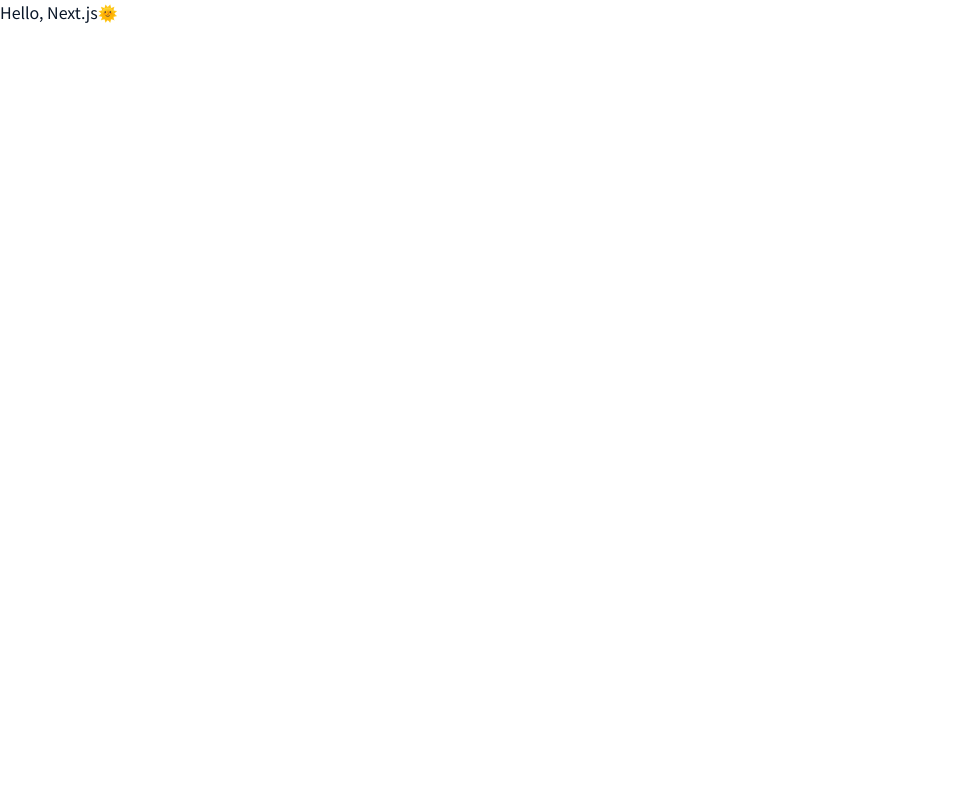
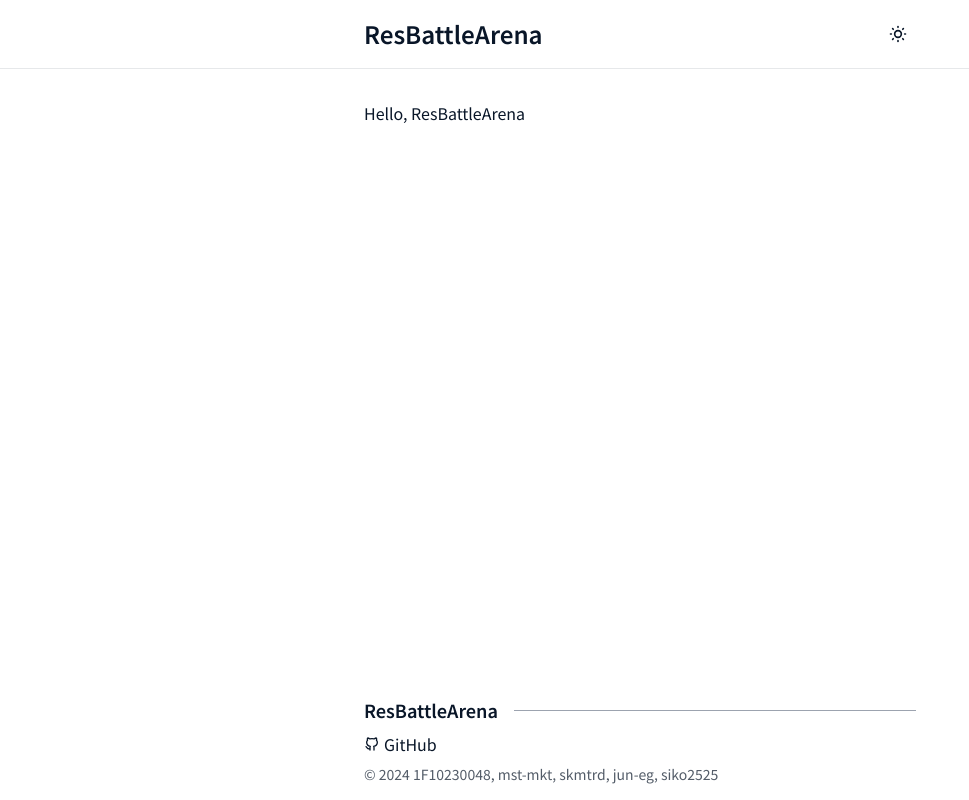
Before and after one commit to gotsteven/resbattle-arena, a Next.js app: page / in a window 1280 px wide. Shown: the whole page, without its empty margins (0-969 px from the left). Built offline with nearby package versions, Linux system fonts and the light colour scheme.

Commit message:
add: layout component

```diff
--- a/src/app/layout.tsx
+++ b/src/app/layout.tsx
@@ -1,3 +1,4 @@
+import { Layout } from '@/layouts/Layout'
 import type { Metadata } from 'next'
 import { Noto_Sans_JP } from 'next/font/google'
 import type { ReactNode } from 'react'
@@ -25,7 +26,7 @@
           'scrollbar-thin scrollbar-thumb-background-200 scrollbar-thumb-rounded-full scrollbar-track-transparent',
         )}
       >
-        {children}
+        <Layout>{children}</Layout>
       </body>
     </html>
   )
--- a/src/app/page.tsx
+++ b/src/app/page.tsx
@@ -1,12 +1,7 @@
-import { ThemeIcon } from '@/components/ThemeButton'
+import { PROJECT_NAME } from '@/constants/project'
 
 const Home = () => {
-  return (
-    <main className="bg-background text-foreground">
-      Hello, Next.js
-      <ThemeIcon />
-    </main>
-  )
+  return <div className="bg-background text-foreground">Hello, {PROJECT_NAME}</div>
 }
 
 export default Home
--- a/src/components/ThemeButton.tsx
+++ /dev/null
@@ -1,13 +0,0 @@
-'use client'
-
-import { useTheme } from '@/hooks/useTheme'
-
-export const ThemeIcon = () => {
-  const [theme, toggleTheme] = useTheme()
-
-  return (
-    <button type="button" onClick={toggleTheme}>
-      {theme === 'light' ? '🌞' : '🌜'}
-    </button>
-  )
-}
--- /dev/null
+++ b/src/components/ui/IconButton.tsx
@@ -0,0 +1,35 @@
+import type { Icon } from '@tabler/icons-react'
+import type { FC, JSX } from 'react'
+import { twMerge } from 'tailwind-merge'
+
+type IconButtonProps = {
+  icon: Icon
+  label?: string
+  iconPosition?: 'left' | 'right'
+  size?: number
+  iconClassName?: string
+} & Omit<JSX.IntrinsicElements['button'], 'children'>
+
+export const IconButton: FC<IconButtonProps> = ({
+  label,
+  size,
+  icon: Icon,
+  iconPosition,
+  iconClassName,
+  ...props
+}) => (
+  <button
+    type="button"
+    {...props}
+    className={twMerge(
+      iconPosition === 'right' && 'flex-row-reverse',
+      'flex w-fit items-center justify-center gap-x-2 rounded-md bg-background-50 p-2 transition-colors',
+      'hover:bg-background-100 focus:outline-none focus-visible:ring-2 focus-visible:ring-accent focus-visible:ring-offset-2 focus-visible:ring-offset-background',
+      'disabled:hover:bg-background-50 disabled:text-foreground-500',
+      props.className,
+    )}
+  >
+    <Icon size={size ?? 20} className={iconClassName} />
+    {label}
+  </button>
+)
--- /dev/null
+++ b/src/constants/project.ts
@@ -0,0 +1,9 @@
+export const PROJECT_ID = 'resbattle-arena'
+export const PROJECT_NAME = 'ResBattleArena'
+export const PROJECT_AUTHOR = ['1F10230048', 'mst-mkt', 'skmtrd', 'jun-eg', 'siko2525'] as const
+export const PROJECT_OWNER = '1F10230048'
+export const PROJECT_REPOSITORY_URL = `https://github.com/${PROJECT_OWNER}/${PROJECT_ID}` as const
+export const PROJECT_LINKS = [
+  PROJECT_REPOSITORY_URL,
+  // ...add more links
+] as const
--- /dev/null
+++ b/src/layouts/Layout.tsx
@@ -0,0 +1,13 @@
+import type { ReactNode } from 'react'
+import { Footer } from './components/Footer'
+import { Header } from './components/Header'
+
+export const Layout = ({ children }: { children: ReactNode }) => (
+  <div className="flex min-h-svh flex-col gap-y-8">
+    <Header />
+    <main className="mx-auto flex w-full max-w-max-content grow flex-col gap-y-8 px-6">
+      {children}
+    </main>
+    <Footer />
+  </div>
+)
--- /dev/null
+++ b/src/layouts/components/Footer.tsx
@@ -0,0 +1,52 @@
+import {
+  type Icon,
+  IconBrandGithub,
+  IconBrandTwitter,
+  IconBrandX,
+  IconLink,
+} from '@tabler/icons-react'
+import { PROJECT_AUTHOR, PROJECT_LINKS, PROJECT_NAME } from '../../constants/project'
+
+type UrlInfo = {
+  icon: Icon
+  label: string
+  url: string
+}
+
+const getLinkIcon = (url: string) => {
+  if (url.startsWith('https://github.com')) {
+    return { icon: IconBrandGithub, label: 'GitHub', url }
+  }
+  if (url.startsWith('https://twitter.com')) {
+    return { icon: IconBrandTwitter, label: 'Twitter', url }
+  }
+  if (url.startsWith('https://x.com')) {
+    return { icon: IconBrandX, label: 'X', url }
+  }
+  return { icon: IconLink, label: url, url }
+}
+
+export const Footer = () => (
+  <footer className="mx-auto flex w-full max-w-max-content flex-col gap-y-2 px-6 py-4">
+    <div className="flex w-full items-center gap-x-4">
+      <p className="font-bold text-lg">{PROJECT_NAME}</p>
+      <div className="h-[1px] grow bg-gray-400" />
+    </div>
+    <ul>
+      <li>
+        {PROJECT_LINKS.map(getLinkIcon).map((url) => (
+          <a
+            key={url.label}
+            href={url.url}
+            className="flex items-center gap-x-1 transition-colors hover:text-accent"
+          >
+            <url.icon size={16} /> {url.label}
+          </a>
+        ))}
+      </li>
+    </ul>
+    <p className="text-foreground-300 text-sm">
+      &copy; {new Date().getFullYear()} {PROJECT_AUTHOR.join(', ')}
+    </p>
+  </footer>
+)
--- /dev/null
+++ b/src/layouts/components/Header.tsx
@@ -0,0 +1,14 @@
+import { PROJECT_NAME } from '@/constants/project'
+import Link from 'next/link'
+import { ThemeIcon } from './ThemeIcon'
+
+export const Header = () => (
+  <header className="sticky top-0 border-background-100 border-b bg-background/16 backdrop-blur-md">
+    <div className="mx-auto flex max-w-max-content items-center justify-between gap-y-4 px-6 py-4 font-bold text-2xl">
+      <Link href="/" className="transition-colors hover:text-accent-400">
+        {PROJECT_NAME}
+      </Link>
+      <ThemeIcon />
+    </div>
+  </header>
+)
--- /dev/null
+++ b/src/layouts/components/ThemeIcon.tsx
@@ -0,0 +1,18 @@
+'use client'
+
+import { IconButton } from '@/components/ui/IconButton'
+import { useTheme } from '@/hooks/useTheme'
+import { IconMoon, IconSun } from '@tabler/icons-react'
+
+export const ThemeIcon = () => {
+  const [theme, toggleTheme] = useTheme()
+
+  return (
+    <IconButton
+      icon={theme === 'dark' ? IconMoon : IconSun}
+      onClick={toggleTheme}
+      className="bg-transparent"
+      aria-label="toggle theme"
+    />
+  )
+}
--- a/tailwind.config.ts
+++ b/tailwind.config.ts
@@ -25,7 +25,11 @@
 })
 
 const config = {
-  content: ['./src/components/**/*.{js,ts,jsx,tsx,mdx}', './src/app/**/*.{js,ts,jsx,tsx,mdx}'],
+  content: [
+    './src/components/**/*.{js,ts,jsx,tsx,mdx}',
+    './src/app/**/*.{js,ts,jsx,tsx,mdx}',
+    './src/layouts/**/*.{js,ts,jsx,tsx,mdx}',
+  ],
   darkMode: 'class',
   theme: {
     extend: {
```
